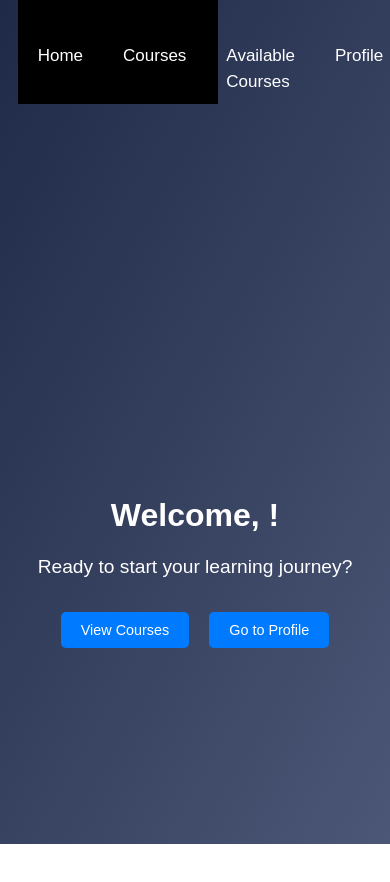
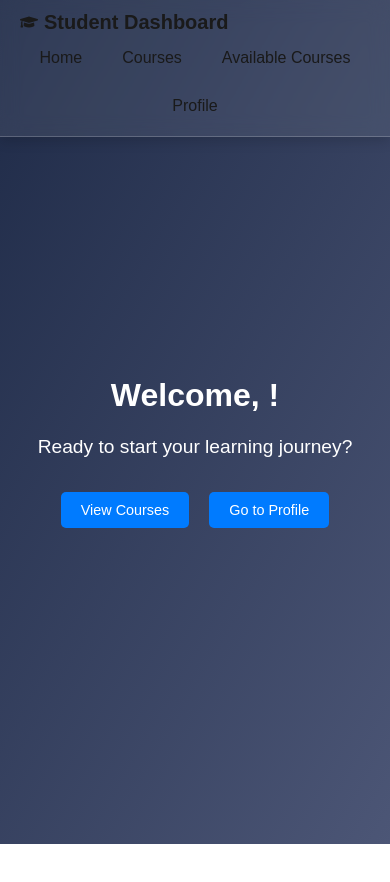
Before and after one commit to SandeshJadhav7320/Learning-Managment-System, a React (Vite) app in the folder frontend/: page /student-dashboard in a window 390 px wide. Shown: the top 882 px of the page. After the commit the page ends 844 px from the top, so only its background shows below. Built offline with nearby package versions, Linux system fonts and the light colour scheme.

Commit message:
Create profile component and UI

```diff
--- a/frontend/package.json
+++ b/frontend/package.json
@@ -21,7 +21,7 @@
     "jwt-decode": "^4.0.0",
     "react": "^19.0.0",
     "react-dom": "^19.0.0",
-    "react-icons": "^4.x.x",
+    "react-icons": "^4.12.0",
     "react-router-dom": "^6.28.1"
   },
   "devDependencies": {
--- a/frontend/src/Dashboard/Availabel_Courses.css
+++ b/frontend/src/Dashboard/Availabel_Courses.css
@@ -30,13 +30,21 @@
 .course-card {
   background-color: #0d0d0d;
   border: 1px solid #ddd;
-  border-radius: 8px;
-  padding: 25px;
-  width: calc(33.333% - 20px); /* 3 cards per row, minus the gap */
+  border-radius: 10px;
+  padding: 30px;
+  width: calc(50% - 20px); /* 2 cards per row instead of 3 */
   text-align: center;
-  box-shadow: 0 2px 5px rgba(0, 0, 0, 0.1);
-  transition: transform 0.3s ease;
+  box-shadow: 0 4px 8px rgba(0, 0, 0, 0.15);
+  transition: transform 0.3s ease, box-shadow 0.3s ease;
+  margin-bottom: 20px;
+  font-size: 18px; /* Optional: increase font size inside card */
 }
+
+.course-card:hover {
+  transform: translateY(-5px);
+  box-shadow: 0 8px 16px rgba(0, 0, 0, 0.2);
+}
+
 
 /* Popup overlay covering the entire page */
 .popup-overlay {
--- a/frontend/src/Dashboard/CourseVideo.css
+++ b/frontend/src/Dashboard/CourseVideo.css
@@ -1,48 +1,92 @@
-.video-container {
-    text-align: center;
+.course-video-wrapper {
+  display: flex;
+  height: 100vh;
+  width: 100%;
+  background-color: #121213;
+}
+
+/* Left Video Player Section */
+.video-section {
+  flex: 2;
+  padding: 20px;
+  background-color: #1e2a47;
+  display: flex;
+  justify-content: center;
+  align-items: center;
+}
+
+.video-player {
+  width: 500px;
+  height: 280px;
+  background-color: rgba(30, 42, 71, 0.6); /* same color as #1e2a47 but transparent */
+  padding: 10px;
+  border-radius: 8px;
+}
+
+
+
+/* Right Playlist Section */
+.playlist-section {
+  width: 400px;
+
+  border-left: 1px solid #ddd;
+  overflow-y: auto;
   padding: 20px;
 }
 
-  .video-player {
-    max-width: 100%;
-    width: 350px;
-    border-radius: 10px;
-    box-shadow: 0px 4px 10px rgba(0, 0, 0, 0.1);
+.section {
+  margin-bottom: 30px;
 }
 
-  .error-text {
-    color: red;
-    font-weight: bold;
+.section h4 {
+  font-size: 16px;
+  margin-bottom: 10px;
+  color: #333;
+  border-bottom: 1px solid #eee;
+  padding-bottom: 5px;
 }
 
+.section ul {
+  list-style: none;
+  padding: 0;
+  margin: 0;
+}
+
+
+
+.section li:hover {
+  background-color: #e6e6e6;
+}
+
+.section li.active {
+  background-color: #dcdcff;
+  font-weight: 600;
+}
+
+.video-title {
+  flex: 1;
+  color: #333;
+}
+
+.video-duration {
+  color: #777;
+  font-size: 14px;
+}
+
+/* Back button */
 .back-btn {
-    margin-top: 15px;
-    padding: 8px 16px;
-    background-color: #007bff;
-    color: white;
+  position: absolute;
+  top: 20px;
+  left: 20px;
+  padding: 10px 16px;
+  background-color: #6c63ff;
+
   border: none;
-    border-radius: 5px;
+  border-radius: 6px;
   cursor: pointer;
-    transition: background 0.3s;
+  transition: 0.3s ease;
 }
 
 .back-btn:hover {
-    background-color: #0056b3;
+  background-color: #4c49cb;
 }
-
-  /* 🔄 Spinner Styles */
-  .spinner {
-    display: inline-block;
-    width: 40px;
-    height: 40px;
-    border: 4px solid rgba(0, 0, 0, 0.1);
-    border-left-color: #007bff;
-    border-radius: 50%;
-    animation: spin 1s linear infinite;
-    margin-top: 10px;
-  }
-
-  @keyframes spin {
-    0% { transform: rotate(0deg); }
-    100% { transform: rotate(360deg); }
-  }
--- a/frontend/src/Dashboard/Sidebar.css
+++ b/frontend/src/Dashboard/Sidebar.css
@@ -1,114 +1,110 @@
-/* Sidebar container */
-.sidebar {
-  width: 300px;
-  height: 200vh;
-  background-color: #000000;
-  color: rgb(208, 196, 196);
-  padding-top: 30px;
+.navbar {
+  width: 100%;
   position: fixed;
+  top: 0;
   left: 0;
-  top: 0;
-  transition: all 0.3s ease;
+  background-color: rgba(255, 255, 255, 0.08);
+  backdrop-filter: blur(10px);
+  -webkit-backdrop-filter: blur(10px);
+  padding: 12px 30px;
+  display: flex;
+  align-items: center;
+  justify-content: space-between;
+  flex-wrap: wrap;
+  z-index: 999;
+  box-shadow: 0 4px 12px rgba(0, 0, 0, 0.15);
+  box-sizing: border-box;
+  border-bottom: 1px solid rgba(255, 255, 255, 0.2);
 }
 
-/* Sidebar heading */
-.sidebar h2 {
-  text-align: center;
-  margin-bottom: 40px;
-  font-size: 27px;
+.navbar-logo {
+  display: flex;
+  align-items: center;
+  color: #1a1a1a; /* Soft black */
+  font-size: 20px;
+  font-weight: bold;
+  flex-shrink: 0;
 }
 
-/* Sidebar navigation list */
-.sidebar ul {
-  list-style: none;
-  padding-left: 0;
+.logo-icon {
+  font-size: 22px;
+  margin-right: 8px;
 }
 
-/* Sidebar list items */
-.sidebar ul li {
-  margin: 20px 0;
+.logo-text {
+  display: inline-block;
 }
 
-/* Sidebar links */
-.sidebar ul li a {
-  text-decoration: none;
-  color: white;
-  font-size: 20px;
-  padding-left: 20px;
-  display: block;
+.navbar-links {
+  list-style: none;
+  display: flex;
+  align-items: center;
+  gap: 16px;
+  margin: 0;
+  padding: 0;
+  margin-left: auto;
+  flex-wrap: wrap;
 }
 
-/* Sidebar links hover effect */
-.sidebar ul li a:hover {
-  background-color: #34495e;
+.navbar-links li {
+  display: inline-block;
 }
 
-/* Mobile view (small screens) */
-@media (max-width: 768px) {
-  /* Make sidebar a top navigation bar */
-  .sidebar {
-    width: 100%;
-    height: auto;
-    position: relative;
-    padding-top: 10px;
+.navbar-links a {
+  color: #1a1a1a; /* Soft black */
+  text-decoration: none;
+  font-size: 16px;
+  padding: 6px 14px;
+  border-radius: 5px;
+  transition: all 0.3s ease;
+  white-space: nowrap;
+  display: flex;
+  align-items: center;
 }
 
-  /* Align the items horizontally in a row */
-  .sidebar ul {
-    display: flex;
-    justify-content: space-around;
+.navbar-links .active-link,
+.navbar-links a:hover {
+  background-color: rgba(0, 0, 0, 0.05);
+  color: #000000;
 }
 
-  .sidebar ul li {
-    margin: 0 10px;
+.icon {
+  margin-right: 6px;
+  vertical-align: middle;
 }
 
-  /* Adjust font size for better readability */
-  .sidebar ul li a {
-    font-size: 16px;
-    padding: 10px;
+/* Responsive behavior */
+@media screen and (max-width: 480px) {
+  .navbar {
+    flex-direction: column;
+    align-items: flex-start;
+    padding: 12px 20px;
   }
 
-  /* Remove background hover on mobile */
-  .sidebar ul li a:hover {
-    background-color: transparent;
+  .navbar-links {
+    justify-content: center;
+    gap: 12px;
+    padding-top: 8px;
   }
 }
-
-/* Tablet view (medium screens) */
-@media (max-width: 1024px) {
-  /* Collapse the sidebar */
-  .sidebar {
-    width: 200px;
+.navbar-logo {
+  display: flex;
+  align-items: center;
+  color: #1a1a1a; /* Soft black */
+  font-size: 20px;
+  font-weight: bold;
+  flex-shrink: 0;
 }
 
-  /* Adjust the font size for better clarity on tablets */
-  .sidebar ul li a {
-    font-size: 17px;
-  }
+.logo-icon {
+  font-size: 18px; /* Smaller size */
+  margin-right: 6px;
+  line-height: 1;
+  display: flex;
+  align-items: center;
 }
 
-/* Larger screens (desktop view) */
-@media (min-width: 1025px) {
-  /* Keep the sidebar as is (no changes needed) */
-  .sidebar {
-    width: 250px;
+.logo-text {
+  display: inline-block;
+  line-height: 1;
 }
-
-  /* Adjust font size for desktop */
-  .sidebar ul li a {
-    font-size: 18px;
-  }
-}
-/* Highlight active link */
-.sidebar ul li a.active-link {
-  background-color: #00cec9;
-  color: #ffffff;
-  font-weight: bold;
-  border-radius: 4px;
-}
-
-/* Add subtle animation to active link change */
-.sidebar ul li a.active-link {
-  transition: background-color 0.3s ease, color 0.3s ease;
-}
--- a/frontend/src/Dashboard/Sidebar.jsx
+++ b/frontend/src/Dashboard/Sidebar.jsx
@@ -1,17 +1,22 @@
 import React from 'react';
 import { NavLink } from 'react-router-dom';
+import { FaHome, FaGraduationCap } from 'react-icons/fa';
 import './Sidebar.css';
 
 const Sidebar = () => {
   return (
-    <div className="sidebar">
-      <h2>Student Dashboard</h2>
-      <ul>
+    <nav className="navbar">
+      <div className="navbar-logo">
+        <FaGraduationCap className="logo-icon" />
+        <span className="logo-text">Student Dashboard</span>
+      </div>
+      <ul className="navbar-links">
         <li>
           <NavLink
             to="/student-dashboard/home"
             className={({ isActive }) => (isActive ? 'active-link' : '')}
           >
+
             Home
           </NavLink>
         </li>
@@ -40,7 +45,7 @@ const Sidebar = () => {
           </NavLink>
         </li>
       </ul>
-    </div>
+    </nav>
   );
 };
 
--- a/frontend/src/Dashboard/Student_Enrolled_Courses.jsx
+++ b/frontend/src/Dashboard/Student_Enrolled_Courses.jsx
@@ -1,10 +1,11 @@
+// src/pages/Courses.jsx
 import React, { useState, useEffect } from "react";
-import { useNavigate } from "react-router-dom"; // Import for navigation
+import { useNavigate } from "react-router-dom";
 
 const Courses = () => {
   const [enrolledCourses, setEnrolledCourses] = useState([]);
   const studentId = localStorage.getItem("studentid");
-  const navigate = useNavigate(); // Hook for navigation
+  const navigate = useNavigate();
 
   useEffect(() => {
     const fetchEnrolledCourses = async () => {
@@ -15,9 +16,7 @@ const Courses = () => {
 
       try {
         const response = await fetch(`http://localhost:8080/enrollment/enrolled-courses/${studentId}`);
-        if (!response.ok) {
-          throw new Error("Failed to fetch enrolled courses");
-        }
+        if (!response.ok) throw new Error("Failed to fetch enrolled courses");
         const data = await response.json();
         setEnrolledCourses(data);
       } catch (error) {
@@ -29,7 +28,9 @@ const Courses = () => {
   }, [studentId]);
 
   const handleGoToCourse = (course) => {
-    navigate(`/course/${course.id}`, { state: { videoUrl: course.videoUrl } });
+    navigate(`/course/${course.id}`, {
+      state: { videoUrls: course.videoUrls } // Send all videos of the course
+    });
   };
 
   return (
@@ -42,10 +43,7 @@ const Courses = () => {
               <div className="course-info">
                 <h2>{course.name}</h2>
                 <p>{course.description}</p>
-                <button
-                  className="course-button"
-                  onClick={() => handleGoToCourse(course)}
-                >
+                <button className="course-button" onClick={() => handleGoToCourse(course)}>
                   Go to Course
                 </button>
               </div>
--- a/frontend/src/components/Login.jsx
+++ b/frontend/src/components/Login.jsx
@@ -15,7 +15,9 @@ function Login() {
     localStorage.setItem("authToken", token || "");
     localStorage.setItem("studentName", studentname || "");
     localStorage.setItem("studentid", studentid.toString());
-    localStorage.setItem("studentEmail", email || "");
+    localStorage.setItem("studentEmail", email || ""); // ✅ match this key in both files
+
+
   };
 
 
```
Also changed, not shown: frontend/src/Dashboard/CourseVideo.jsx (+45 -21 lines), frontend/src/Dashboard/LogoutPage.css (+122 -56 lines), frontend/src/Dashboard/LogoutPage.jsx (+29 -41 lines), 1 other file (tests, documents, lock files or other folders). Lines whose indentation alone changed are shown as unchanged.
